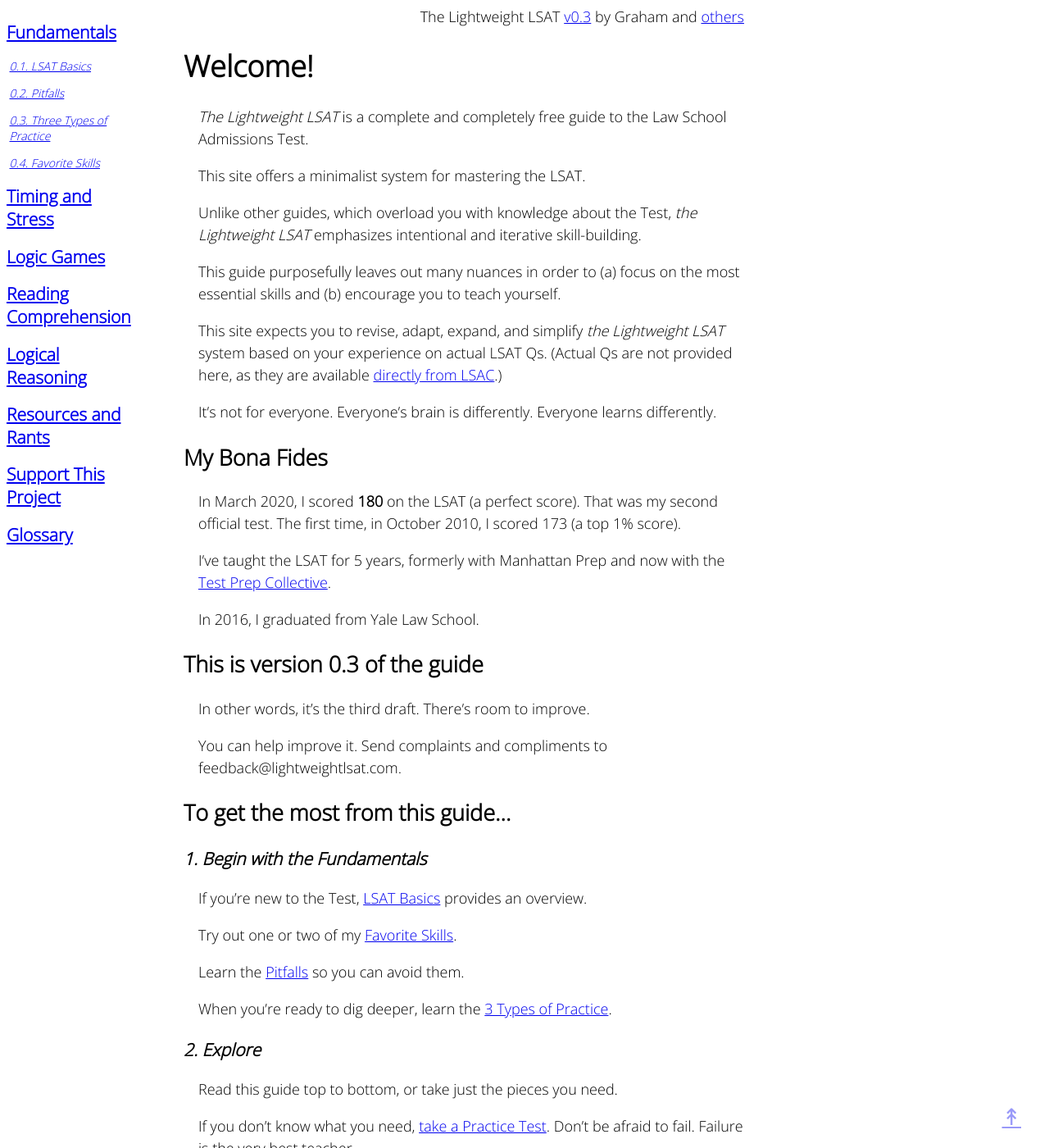
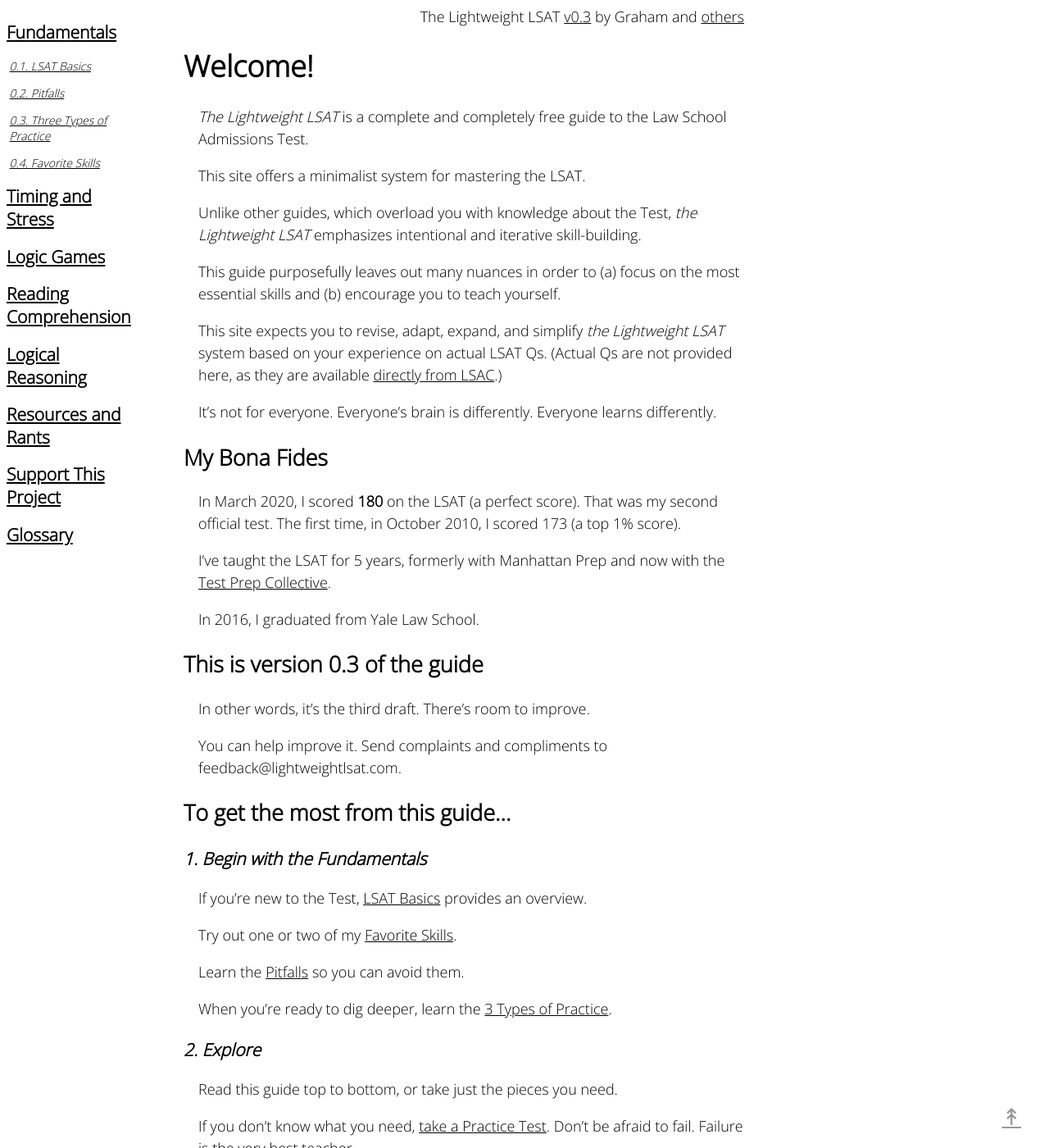
Before and after one commit to gpdowney/lightweightLSAT, a Jekyll site: the page built from index.md, in a window 1280 px wide and 1400 px high. Shown: the whole window at 82% size. Built offline with Jekyll 4.4.1, drawn with Linux system fonts in a browser that asks for light colours.

Commit message:
change link color

```diff
--- a/_sass/main.scss
+++ b/_sass/main.scss
@@ -51,9 +51,13 @@
     object-fit: scale-down;
 }
 
-/* make links green when visited */
-a:visited{
+/* make unvisited links green */
+a{
     color: #01665f;
+}
+/* make visited links black */
+a{
+    color: black;
 }
 
 h1, h2, h3{
```
